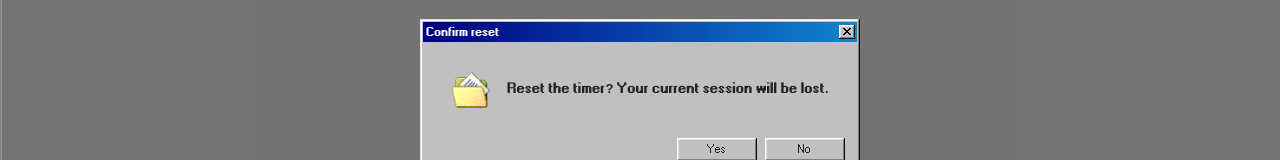
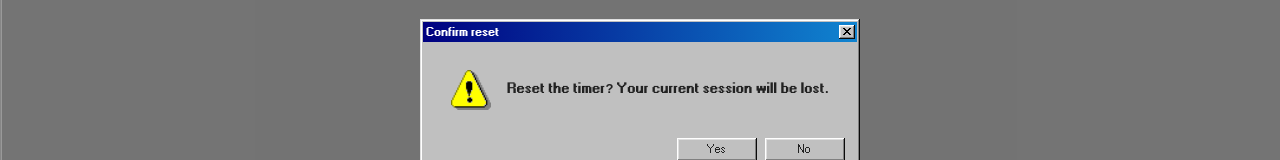
Before and after one commit to xenkou90/cooldown-timer, a React (Vite) app: page / in a window 1280 px wide. Both pictures are taken after a click on the button "Reset". Shown: the part 303-463 px from the top of the page. Built offline with nearby package versions, Linux system fonts and the light colour scheme.

Commit message:
feat: use dedicated warning icon for confirmation modals

```diff
--- a/src/components/ConfirmModal.jsx
+++ b/src/components/ConfirmModal.jsx
@@ -1,5 +1,5 @@
 import { useEffect } from "react";
-import folderImg from "../assets/folder.png";
+import warningImg from "../assets/warning.png";
 import styles from "./ConfirmModal.module.css";
 
 function ConfirmModal({
@@ -39,7 +39,7 @@ function ConfirmModal({
           </div>
         </div>
         <div className={`window-body ${styles.modalBody}`}>
-          <img src={folderImg} alt="" className={styles.icon} />
+          <img src={warningImg} alt="" className={styles.icon} />
           <p className={styles.message}>{message}</p>
         </div>
         <div className={styles.buttonRow}>
```
Also changed, not shown: src/assets/warning.png (added).
